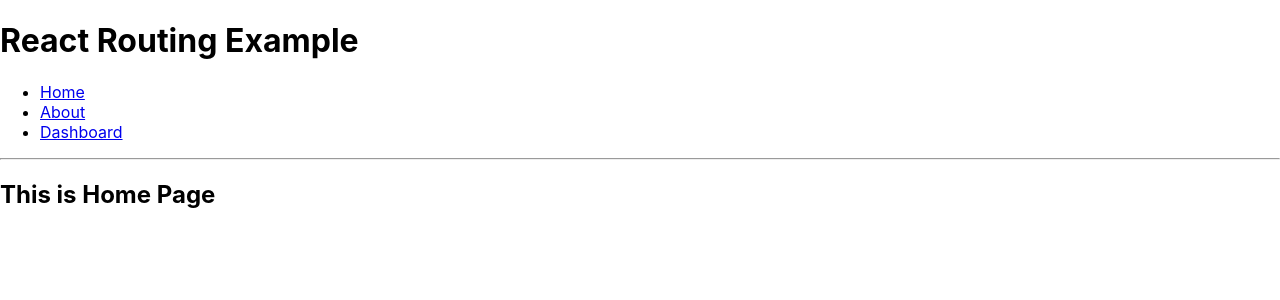
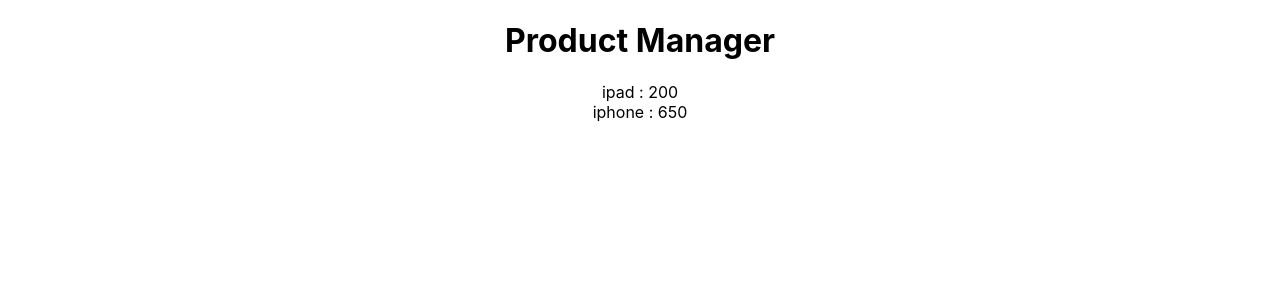
Before and after one commit to shaikjrizwana/primosoft-batch-1-training, a React (Create React App) app in the folder my-react-app/: page / in a window 1280 px wide. Shown: the top 300 px of the page. Built offline with nearby package versions, Linux system fonts and the light colour scheme.

Commit message:
feat: Simple CRUD App : GET Description: created a simple app which will perform CRUD Operations. CRUD: Create,Read,Update and Delete CREATE: created localStorage with products. GET : Means fetching the data from db or storage. getProducts() will fetch data from localStorage.

```diff
--- a/my-react-app/src/App.js
+++ b/my-react-app/src/App.js
@@ -1,64 +1,51 @@
-import React from "react";
-import { BrowserRouter as Router, Switch, Route, Link } from "react-router-dom";
+import React, { Component } from "react";
+import "./App.css";
 
-function BasicExample() {
-  return (
-    <Router>
-      <h1>React Routing Example</h1>
-      <div>
-        <ul>
-          <li>
-            <Link to="/">Home</Link>
-          </li>
-          <li>
-            <Link to="/about">About</Link>
-          </li>
-          <li>
-            <Link to="/dashboard">Dashboard</Link>
-          </li>
-        </ul>
-        <hr />
-        <Switch>
-          <Route exact path="/">
-            <Home />
-          </Route>
-          <Route path="/about">
-            <About />
-          </Route>
-          <Route path="/dashboard">
-            <Dashboard />
-          </Route>
-        </Switch>
-      </div>
-    </Router>
-  );
+const products = [
+  {
+    name: 'ipad',
+    price: 200
+  },
+  {
+    name: 'iphone',
+    price: 650
+  }
+]
+localStorage.setItem('products', JSON.stringify(products));
+
+class App extends Component {
+  constructor(props) {
+    super(props);
+    this.state = {
+      products: []
+    }
   }
 
-// You can think of these components as "pages"
-// in your app.
+  UNSAFE_componentWillMount() {
+      this.getProducts()
+  }
 
-function Home() {
+  getProducts() {
+    const products = JSON.parse(localStorage.getItem('products'))
+    this.setState({ products: products });
+  }
+
+  render() {
     return (
-    <div>
-      <h2>This is Home Page</h2>
+      <div className="App">
+        <h1>Product Manager</h1>
+        {
+          this.state.products.map(product => {
+            return (
+              <div key={product.name}>
+                <span>{product.name}</span> : <span>{product.price}</span>
+              </div>
+            )
+          })
+        }
       </div>
     );
   }
-
-function About() {
-  return (
-    <div>
-      <h2>This is About Page</h2>
-    </div>
-  );
 }
 
-function Dashboard() {
-  return (
-    <div>
-      <h2>This is Dashboard</h2>
-    </div>
-  );
-}
-
-export default BasicExample;
+export default App;
```
Lines whose indentation alone changed are shown as unchanged.
